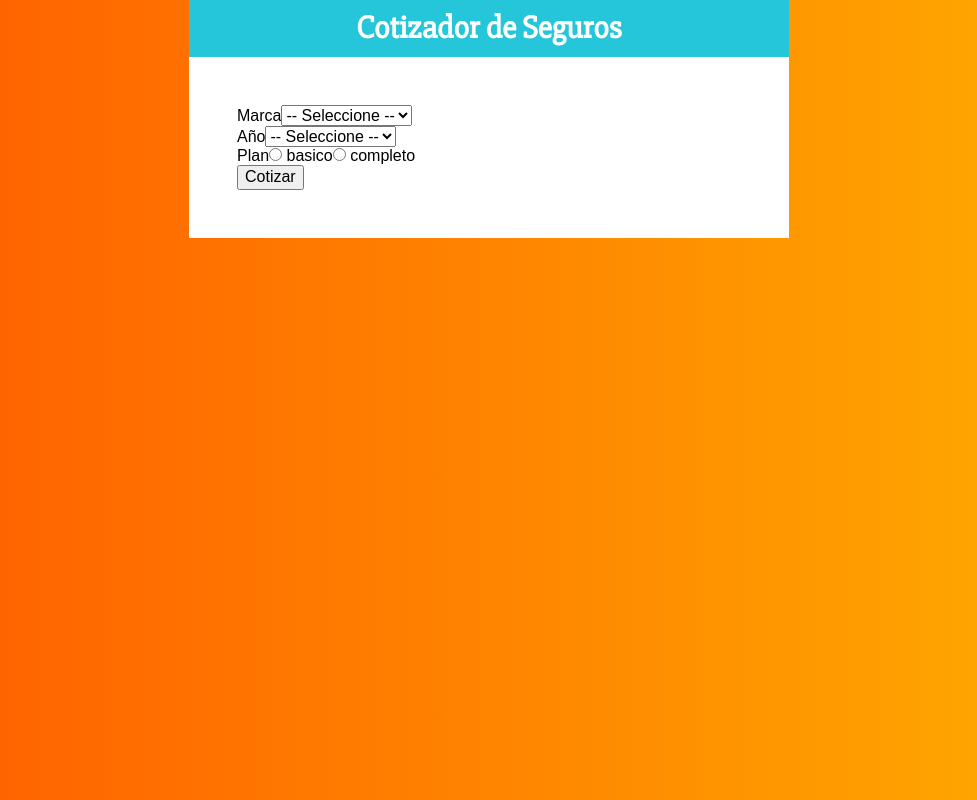
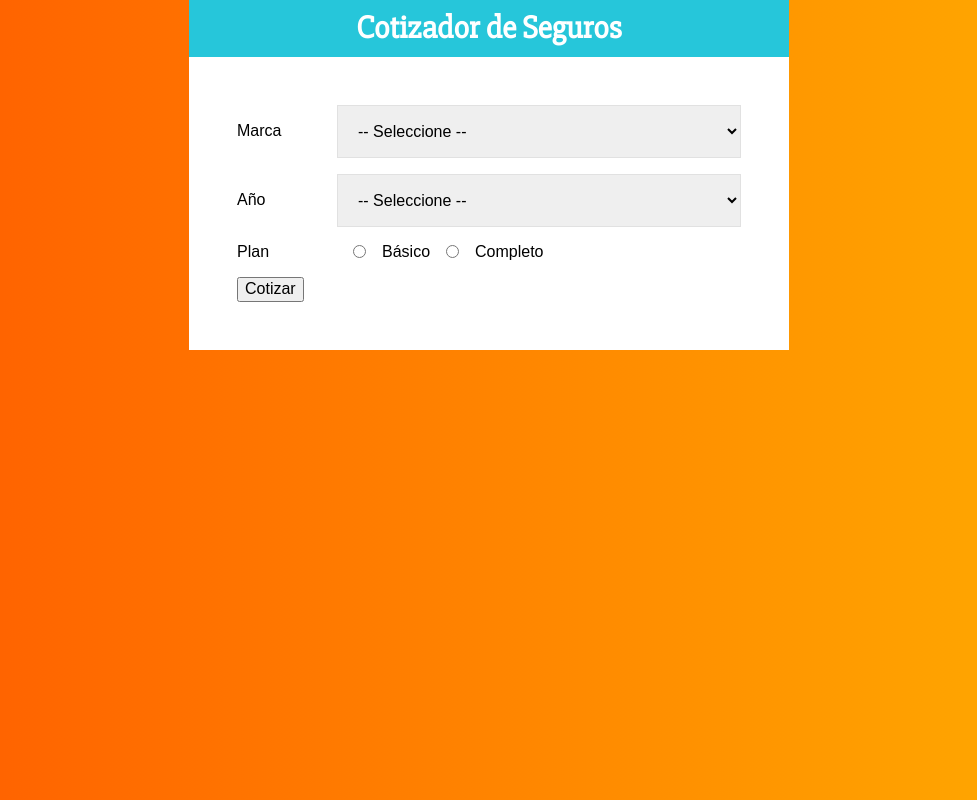
Before and after one commit to OsirisRoman/cotizador, a React (Create React App) app: page / in a window 1280 px wide. Shown: the whole page, without its empty margins (151-1128 px from the left). Built offline with nearby package versions, Linux system fonts and the light colour scheme.

Commit message:
Añadiendo Styled Components al Formulario.

```diff
--- a/src/Componentes/Formulario/Formulario.js
+++ b/src/Componentes/Formulario/Formulario.js
@@ -1,20 +1,22 @@
 import React from 'react';
+
+import { Campo, Label, Select, InputRadio } from './Formulario.styles';
 
 const Formulario = () => {
   return (
     <form>
-      <div>
-        <label>Marca</label>
-        <select>
+      <Campo>
+        <Label>Marca</Label>
+        <Select>
           <option value=''>-- Seleccione --</option>
           <option value='americano'>Americano</option>
           <option value='europeo'>Europeo</option>
           <option value='asiatico'>Asiático</option>
-        </select>
-      </div>
-      <div>
-        <label>Año</label>
-        <select>
+        </Select>
+      </Campo>
+      <Campo>
+        <Label>Año</Label>
+        <Select>
           <option value=''>-- Seleccione --</option>
           <option value='2021'>2021</option>
           <option value='2020'>2020</option>
@@ -26,13 +28,13 @@
           <option value='2014'>2014</option>
           <option value='2013'>2013</option>
           <option value='2012'>2012</option>
-        </select>
-      </div>
-      <div>
-        <label>Plan</label>
-        <input type='radio' name='plan' value='basico' /> basico
-        <input type='radio' name='plan' value='completo' /> completo
-      </div>
+        </Select>
+      </Campo>
+      <Campo>
+        <Label>Plan</Label>
+        <InputRadio type='radio' name='plan' value='basico' /> Básico
+        <InputRadio type='radio' name='plan' value='completo' /> Completo
+      </Campo>
       <button type='button'>Cotizar</button>
     </form>
   );
--- a/src/Componentes/Formulario/Formulario.styles.js
+++ b/src/Componentes/Formulario/Formulario.styles.js
@@ -0,0 +1,23 @@
+import styled from '@emotion/styled';
+
+export const Campo = styled.div`
+  display: flex;
+  margin-bottom: 1rem;
+  align-items: center;
+`;
+
+export const Label = styled.label`
+  flex: 0 0 100px;
+`;
+
+export const Select = styled.select`
+  display: block;
+  width: 100%;
+  padding: 1rem;
+  border: 1px solid #e1e1e1;
+  --webkit-appearance: none;
+`;
+
+export const InputRadio = styled.input`
+  margin: 0 1rem;
+`;
```
Also changed, not shown: 1 other file (tests, documents, lock files or other folders).
